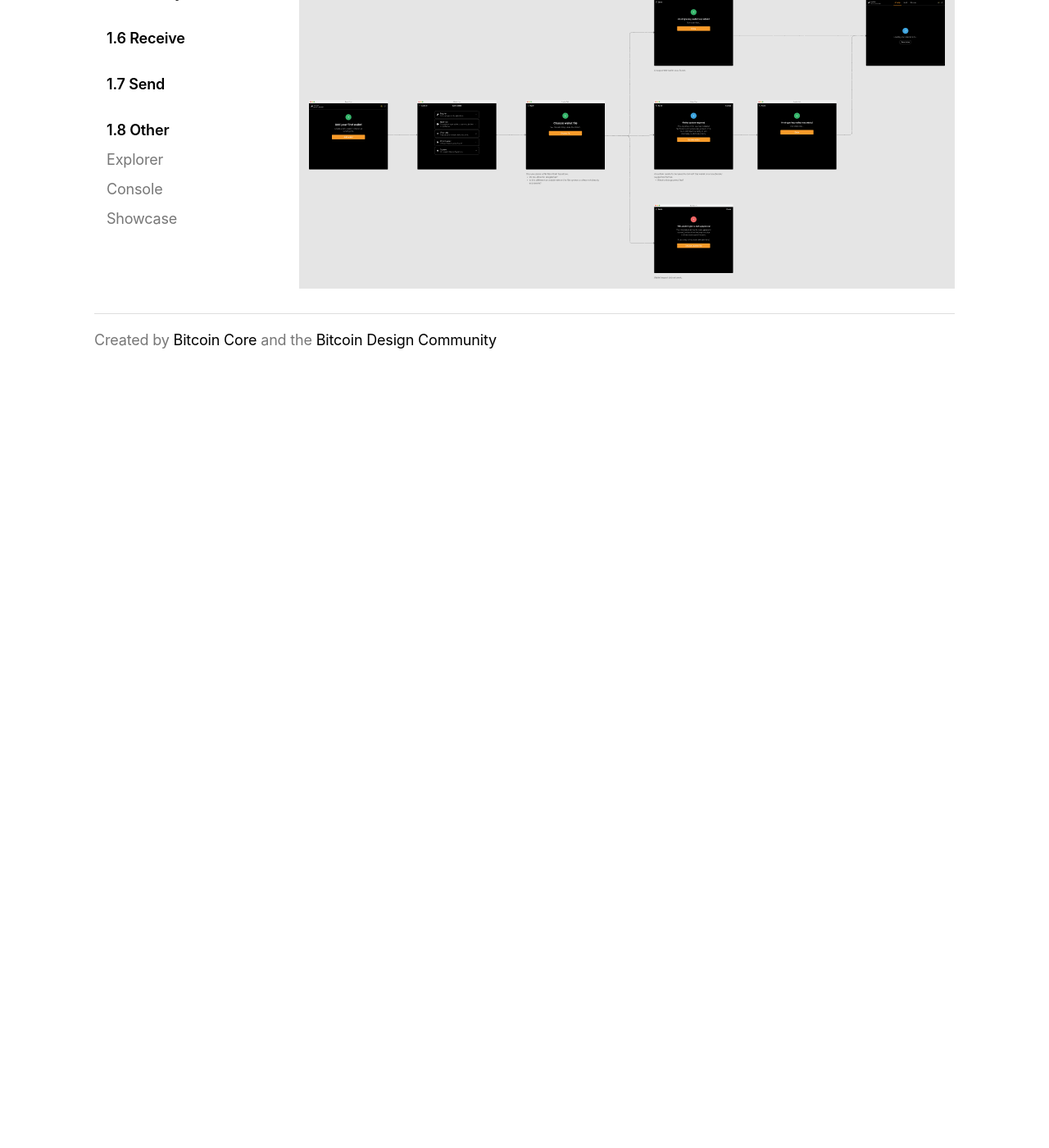
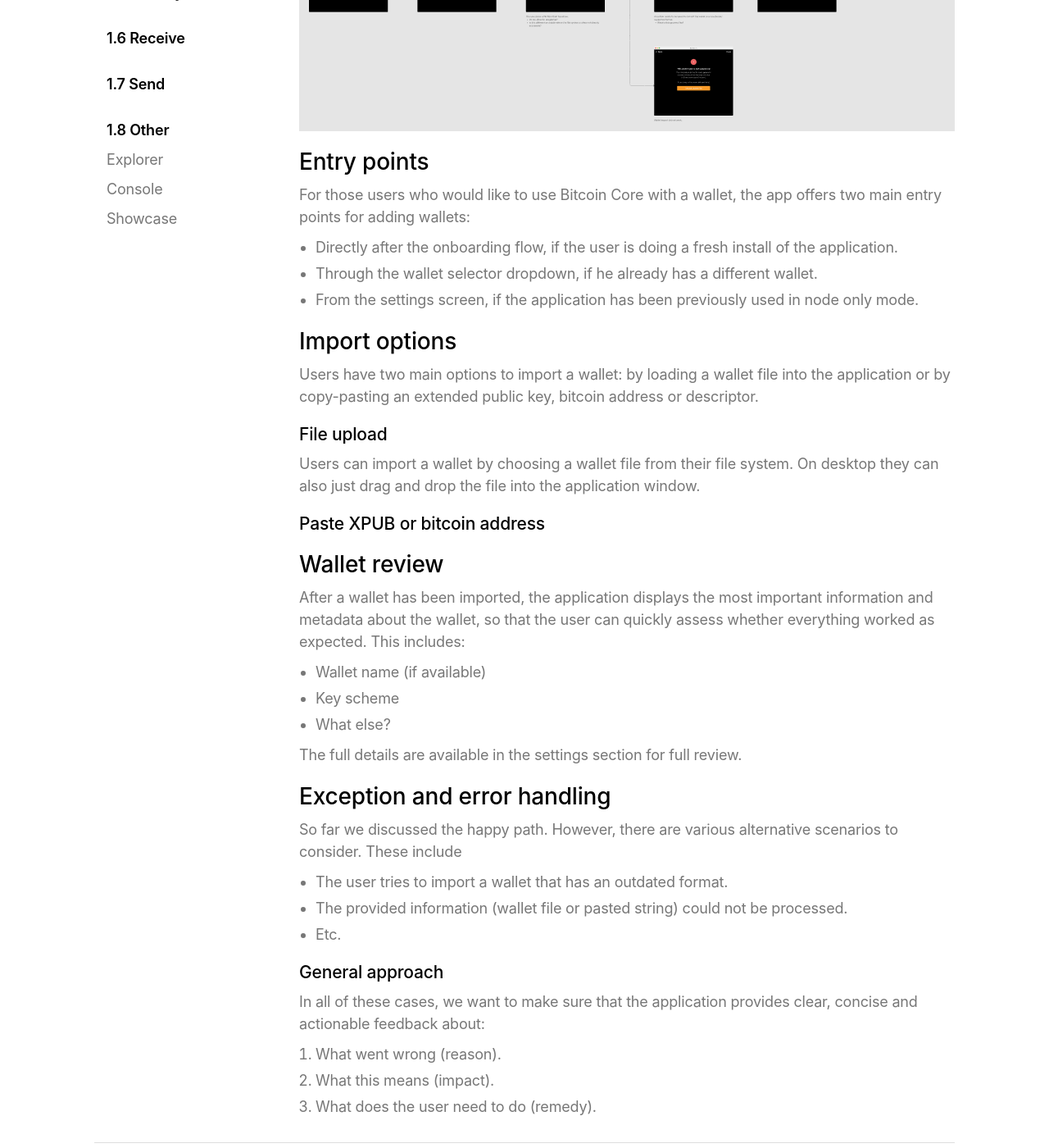
Before and after one commit to BitcoinDesign/Bitcoin-Core-App, a Jekyll site: the page built from pages/milestones/1-3-import.md, in a window 1280 px wide and 1400 px high, scrolled down 965 px. Shown: the whole window at 82% size. Built offline with Jekyll 4.4.1, drawn with Linux system fonts in a browser that asks for light colours; before the commit the page ends 1411 px from its top, so only the background shows below that; some of the changed text lies outside the part shown.

Commit message:
Update 1-3-import.md

```diff
--- a/pages/milestones/1-3-import.md
+++ b/pages/milestones/1-3-import.md
@@ -43,3 +34,47 @@ Below is an iteration of the wallet import flow, including migration and error p
 	width = 800
 	height = 368
 %}
+
+## Entry points
+
+For those users who would like to use Bitcoin Core with a wallet, the app offers two main entry points for adding wallets:
+
+- Directly after the onboarding flow, if the user is doing a fresh install of the application.
+- Through the wallet selector dropdown, if he already has a different wallet.
+- From the settings screen, if the application has been previously used in node only mode.
+
+## Import options
+
+Users have two main options to import a wallet: by loading a wallet file into the application or by copy-pasting an extended public key, bitcoin address or descriptor.
+
+#### File upload
+
+Users can import a wallet by choosing a wallet file from their file system. On desktop they can also just drag and drop the file into the application window.
+
+#### Paste XPUB or bitcoin address
+
+
+## Wallet review
+
+After a wallet has been imported, the application displays the most important information and metadata about the wallet, so that the user can quickly assess whether everything worked as expected. This includes:
+
+- Wallet name (if available)
+- Key scheme
+- What else?
+
+The full details are available in the settings section for full review.
+
+## Exception and error handling
+
+So far we discussed the happy path. However, there are various alternative scenarios to consider. These include
+
+- The user tries to import a wallet that has an outdated format.
+- The provided information (wallet file or pasted string) could not be processed.
+- Etc.
+
+#### General approach
+
+In all of these cases, we want to make sure that the application provides clear, concise and actionable feedback about:
+1. What went wrong (reason).
+2. What this means (impact).
+3. What does the user need to do (remedy).
```
Also changed, not shown: other parts of pages/milestones/1-3-import.md (+1 -10 lines).
